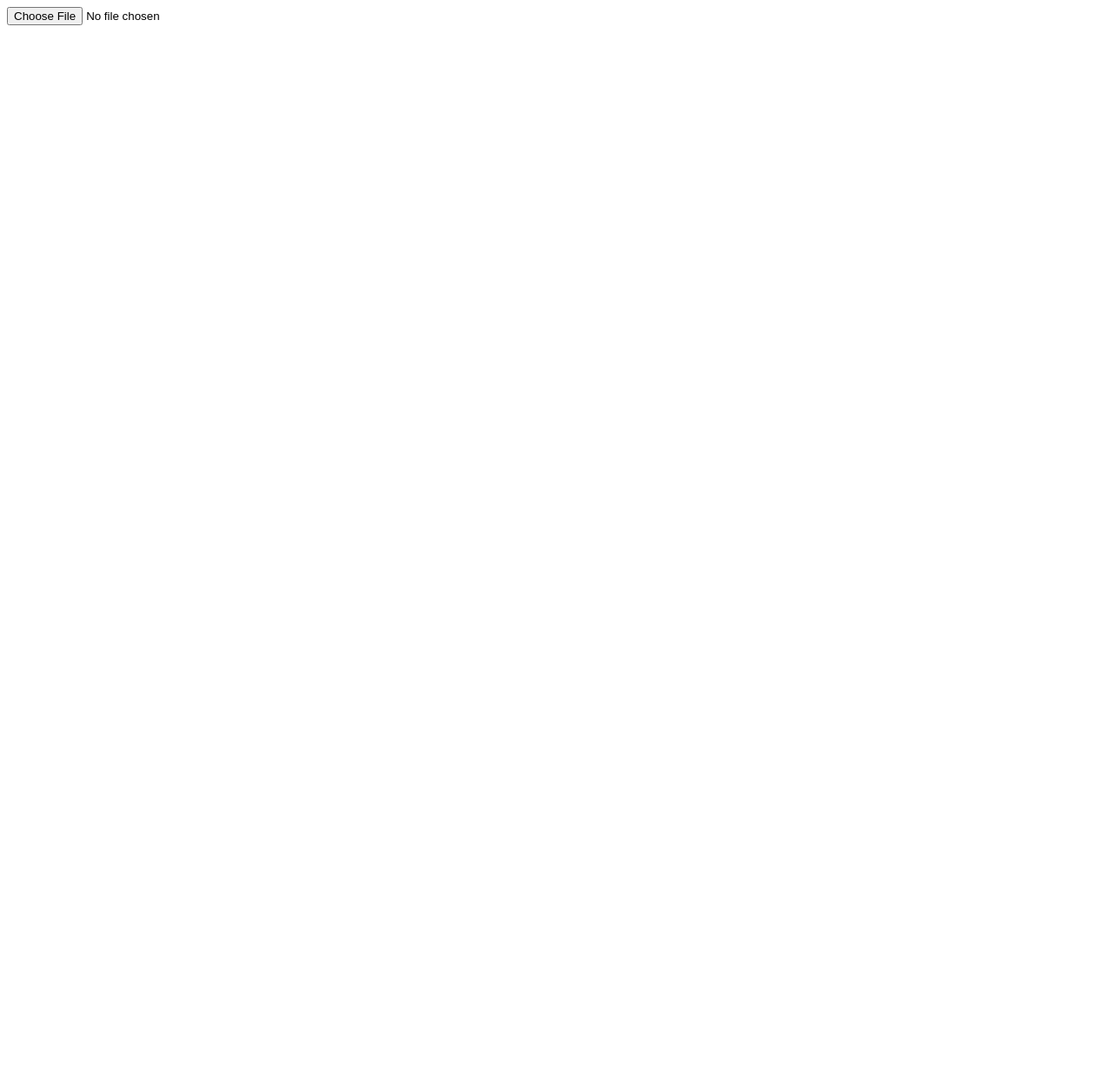
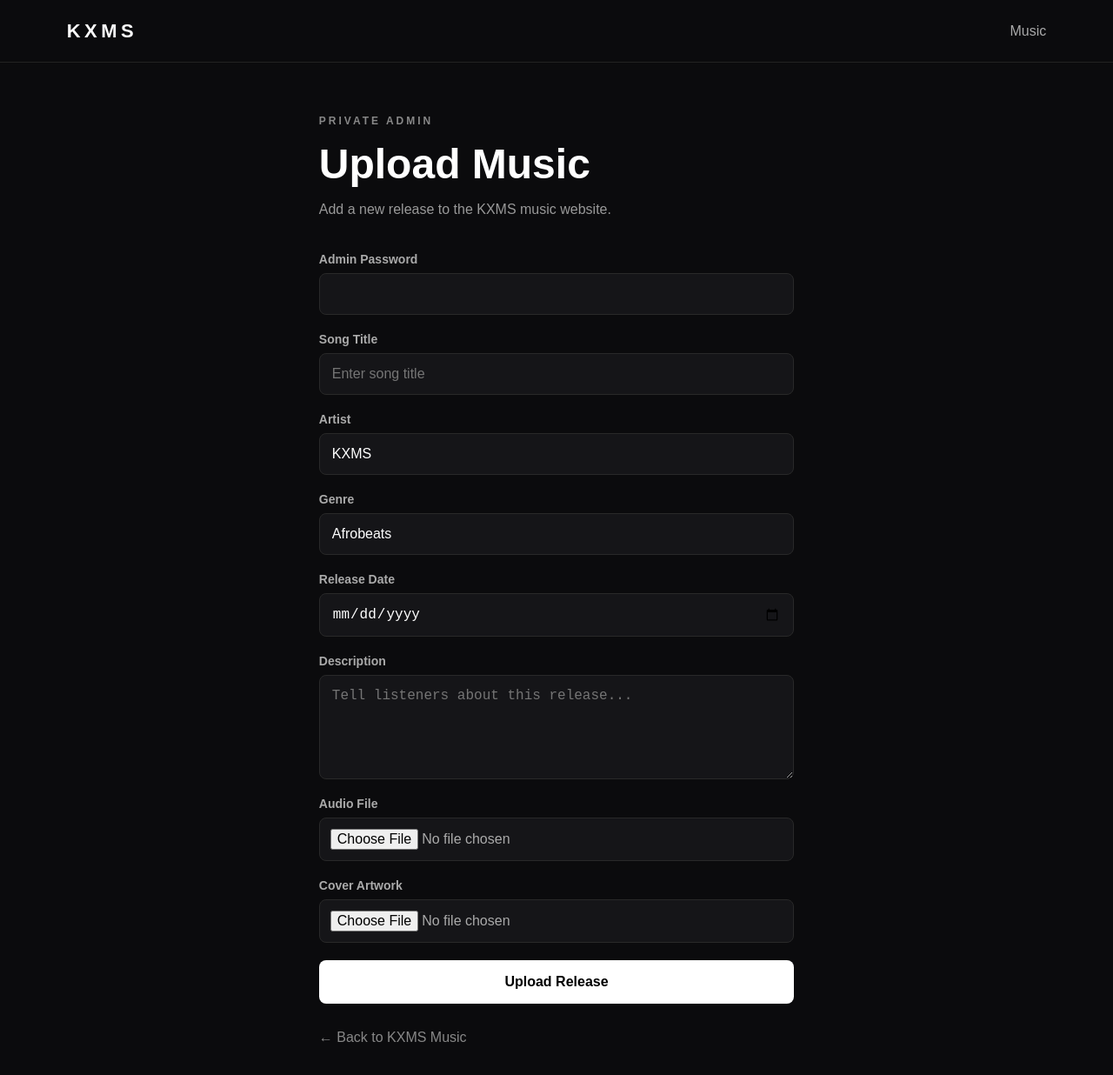
Before and after one commit to kxmson/Kxms-Muzik-, a website: page public/admin.html in a window 1280 px wide. Shown: the whole page at 87% size. Before the commit the page ends 800 px from the top, so only its background shows below. Drawn offline with Linux system fonts and the light colour scheme.

Commit message:
Create admin page for music uploads
Added a complete HTML structure for the music admin page, including a form for uploading music with fields for admin password, song title, artist, genre, release date, description, audio file, and cover artwork.

```diff
--- a/public/admin.html
+++ b/public/admin.html
@@ -1,5 +1,305 @@
-<input
-  type="file"
-  name="audio"
-  required
->
+<!DOCTYPE html>
+<html lang="en">
+<head>
+  <meta charset="UTF-8">
+  <meta name="viewport" content="width=device-width, initial-scale=1.0">
+
+  <title>KXMS — Music Admin</title>
+
+  <style>
+    * {
+      box-sizing: border-box;
+    }
+
+    body {
+      margin: 0;
+      background: #0b0b0d;
+      color: white;
+      font-family: Arial, Helvetica, sans-serif;
+      padding-bottom: 60px;
+    }
+
+    .header {
+      height: 72px;
+      border-bottom: 1px solid #222;
+      display: flex;
+      align-items: center;
+      justify-content: space-between;
+      padding: 0 6vw;
+      background: #0b0b0d;
+    }
+
+    .logo {
+      font-weight: 900;
+      letter-spacing: 0.2em;
+      font-size: 22px;
+    }
+
+    .header a {
+      color: #aaa;
+      text-decoration: none;
+    }
+
+    .container {
+      max-width: 700px;
+      margin: 0 auto;
+      padding: 60px 6vw;
+    }
+
+    .eyebrow {
+      color: #888;
+      font-size: 12px;
+      letter-spacing: 0.25em;
+      font-weight: bold;
+    }
+
+    h1 {
+      font-size: 48px;
+      margin: 15px 0 10px;
+    }
+
+    .intro {
+      color: #999;
+      margin-bottom: 40px;
+    }
+
+    form {
+      display: grid;
+      gap: 20px;
+    }
+
+    label {
+      display: block;
+      color: #aaa;
+      font-size: 14px;
+      font-weight: bold;
+    }
+
+    input,
+    textarea {
+      display: block;
+      width: 100%;
+      margin-top: 8px;
+      padding: 14px;
+      border: 1px solid #292929;
+      border-radius: 8px;
+      background: #151518;
+      color: white;
+      font-size: 16px;
+    }
+
+    input[type="file"] {
+      padding: 12px;
+      color: #aaa;
+    }
+
+    textarea {
+      min-height: 120px;
+      resize: vertical;
+    }
+
+    button {
+      width: 100%;
+      padding: 16px;
+      border: 0;
+      border-radius: 8px;
+      background: white;
+      color: black;
+      font-size: 16px;
+      font-weight: 800;
+      cursor: pointer;
+    }
+
+    button:disabled {
+      opacity: 0.5;
+    }
+
+    #message {
+      margin-top: 20px;
+      padding: 15px;
+      border-radius: 8px;
+      background: #151518;
+      color: #aaa;
+      display: none;
+    }
+
+    .back {
+      display: inline-block;
+      margin-top: 30px;
+      color: #888;
+      text-decoration: none;
+    }
+  </style>
+</head>
+
+<body>
+
+  <header class="header">
+    <div class="logo">KXMS</div>
+    <a href="/">Music</a>
+  </header>
+
+  <main class="container">
+
+    <div class="eyebrow">
+      PRIVATE ADMIN
+    </div>
+
+    <h1>Upload Music</h1>
+
+    <p class="intro">
+      Add a new release to the KXMS music website.
+    </p>
+
+    <form id="uploadForm">
+
+      <label>
+        Admin Password
+        <input
+          type="password"
+          id="password"
+          required
+        >
+      </label>
+
+      <label>
+        Song Title
+        <input
+          type="text"
+          name="title"
+          placeholder="Enter song title"
+          required
+        >
+      </label>
+
+      <label>
+        Artist
+        <input
+          type="text"
+          name="artist"
+          value="KXMS"
+          required
+        >
+      </label>
+
+      <label>
+        Genre
+        <input
+          type="text"
+          name="genre"
+          value="Afrobeats"
+        >
+      </label>
+
+      <label>
+        Release Date
+        <input
+          type="date"
+          name="releaseDate"
+        >
+      </label>
+
+      <label>
+        Description
+        <textarea
+          name="description"
+          placeholder="Tell listeners about this release..."
+        ></textarea>
+      </label>
+
+      <label>
+        Audio File
+        <input
+          type="file"
+          name="audio"
+          required
+        >
+      </label>
+
+      <label>
+        Cover Artwork
+        <input
+          type="file"
+          name="artwork"
+        >
+      </label>
+
+      <button
+        type="submit"
+        id="uploadButton"
+      >
+        Upload Release
+      </button>
+
+    </form>
+
+    <div id="message"></div>
+
+    <a class="back" href="/">
+      ← Back to KXMS Music
+    </a>
+
+  </main>
+
+  <script>
+    const form = document.getElementById("uploadForm");
+    const message = document.getElementById("message");
+    const button = document.getElementById("uploadButton");
+
+    form.addEventListener("submit", async function(event) {
+
+      event.preventDefault();
+
+      message.style.display = "block";
+      message.textContent = "Uploading...";
+      button.disabled = true;
+
+      const password =
+        document.getElementById("password").value;
+
+      const formData =
+        new FormData(form);
+
+      try {
+
+        const response = await fetch(
+          "/api/admin/upload",
+          {
+            method: "POST",
+            headers: {
+              "Authorization": "Bearer " + password
+            },
+            body: formData
+          }
+        );
+
+        const data =
+          await response.json();
+
+        if (!response.ok) {
+          throw new Error(
+            data.error || "Upload failed"
+          );
+        }
+
+        message.textContent =
+          "✓ Release uploaded successfully!";
+
+        form.reset();
+
+      } catch (error) {
+
+        message.textContent =
+          "Error: " + error.message;
+
+      } finally {
+
+        button.disabled = false;
+
+      }
+
+    });
+  </script>
+
+</body>
+</html>
```
